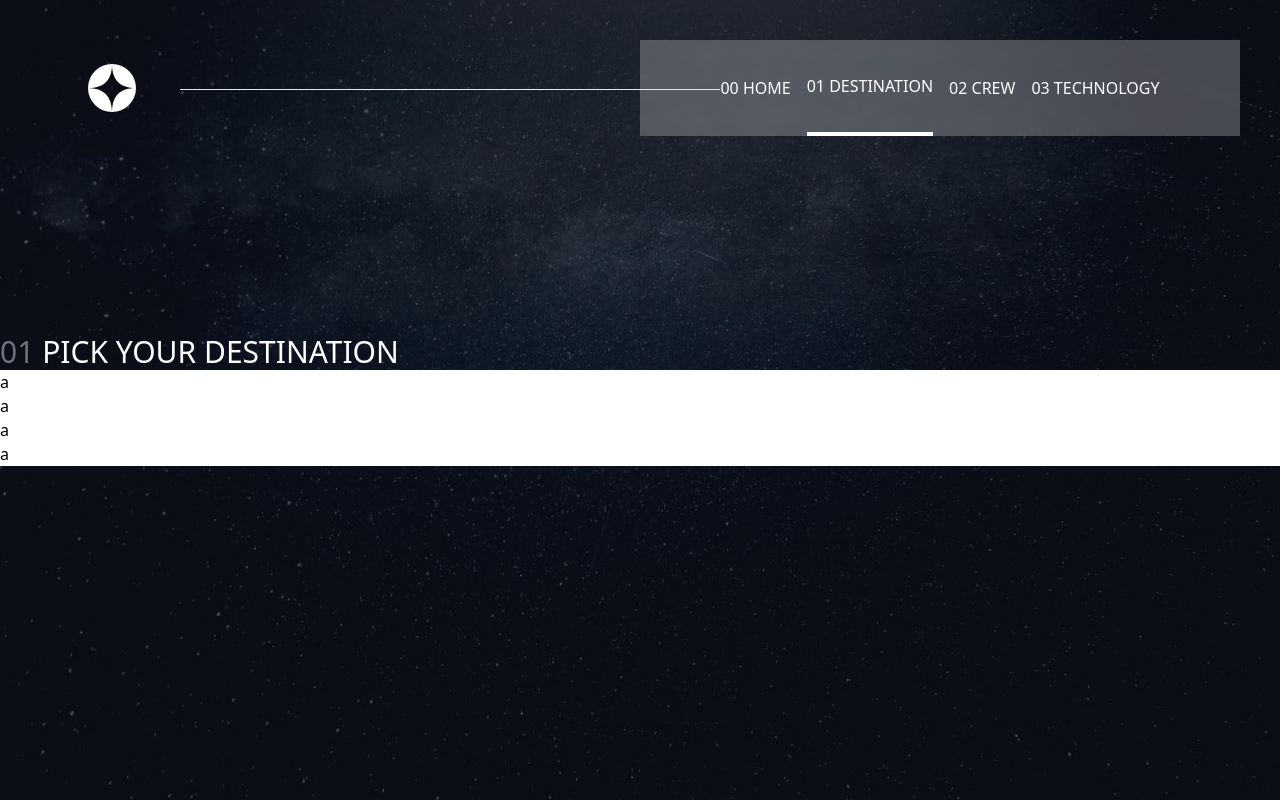
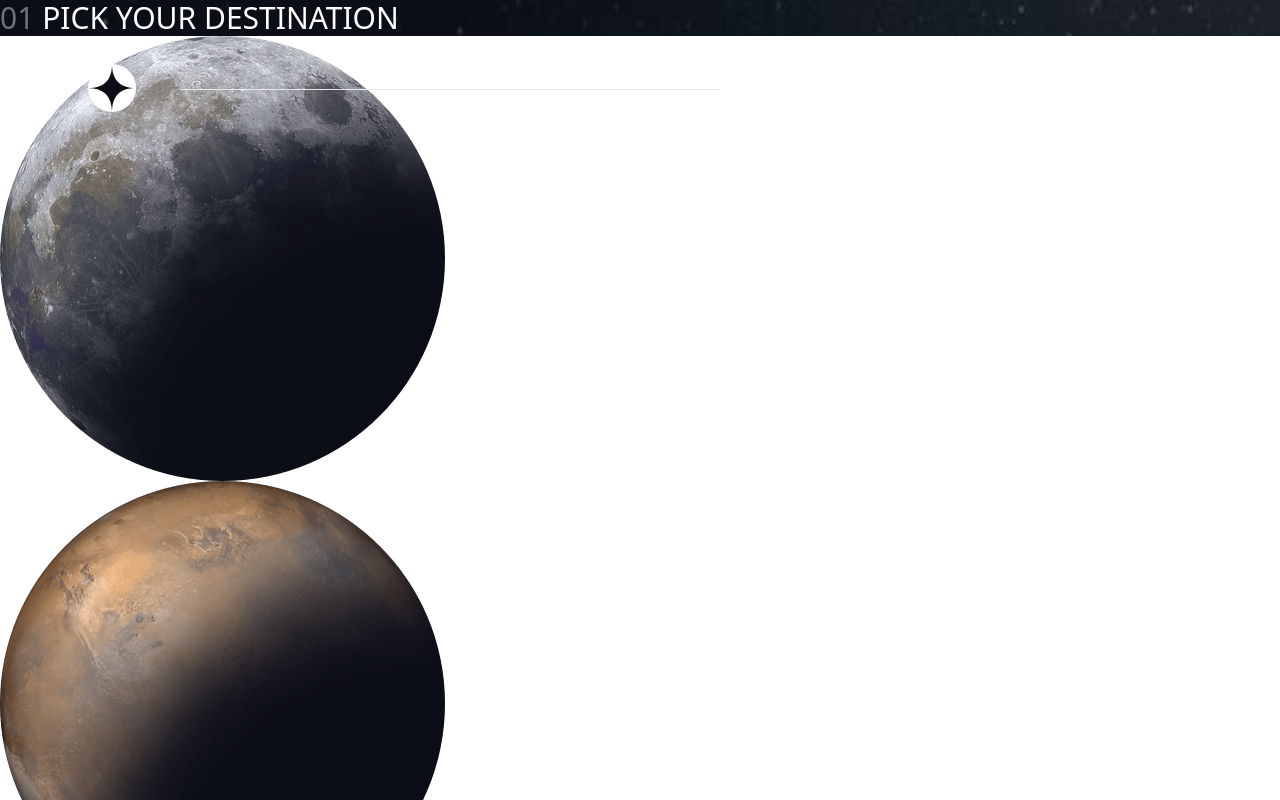
Before and after one commit to emanuel-ra/Space-tourism-website, a React (Vite) app: page /destination in a window 1280 px wide. Shown: the top 800 px of the page. Built offline with nearby package versions, Linux system fonts and the light colour scheme; a web font is replaced by a local one.

Commit message:
test dinamic images

```diff
--- a/src/components/SliderDestination.jsx
+++ b/src/components/SliderDestination.jsx
@@ -2,11 +2,18 @@ import {data} from "../data/data"
 
 function SliderDestination() {
     let destinations = data.destinations;
+
+
   return (
     <>
         <section className="bg-white">
-            {destinations.map( item => ((
-                <h1>a</h1>
+            {destinations.map( (item,index) => ((
+
+
+
+                <article className="" key={index}>
+                    <img src={new URL(item.images.png, import.meta.url).href} alt={item.name} />
+                </article>
             )))}
         </section>
     </>
--- a/src/data/data.js
+++ b/src/data/data.js
@@ -3,8 +3,8 @@ export const data = {
     {
       name: "Moon",
       images: {
-        png: "./assets/destination/image-moon.png",
-        webp: "./assets/destination/image-moon.webp",
+        png: "../assets/destination/image-moon.png",
+        webp: "../assets/destination/image-moon.webp",
       },
       description:
         "See our planet as you’ve never seen it before. A perfect relaxing trip away to help regain perspective and come back refreshed. While you’re there, take in some history by visiting the Luna 2 and Apollo 11 landing sites.",
@@ -14,8 +14,8 @@ export const data = {
     {
       name: "Mars",
       images: {
-        png: "./assets/destination/image-mars.png",
-        webp: "./assets/destination/image-mars.webp",
+        png: "../assets/destination/image-mars.png",
+        webp: "../assets/destination/image-mars.webp",
       },
       description:
         "Don’t forget to pack your hiking boots. You’ll need them to tackle Olympus Mons, the tallest planetary mountain in our solar system. It’s two and a half times the size of Everest!",
@@ -25,8 +25,8 @@ export const data = {
     {
       name: "Europa",
       images: {
-        png: "./assets/destination/image-europa.png",
-        webp: "./assets/destination/image-europa.webp",
+        png: "../assets/destination/image-europa.png",
+        webp: "../assets/destination/image-europa.webp",
       },
       description:
         "The smallest of the four Galilean moons orbiting Jupiter, Europa is a winter lover’s dream. With an icy surface, it’s perfect for a bit of ice skating, curling, hockey, or simple relaxation in your snug wintery cabin.",
@@ -36,8 +36,8 @@ export const data = {
     {
       name: "Titan",
       images: {
-        png: "./assets/destination/image-titan.png",
-        webp: "./assets/destination/image-titan.webp",
+        png: "../assets/destination/image-titan.png",
+        webp: "../assets/destination/image-titan.webp",
       },
       description:
         "The only moon known to have a dense atmosphere other than Earth, Titan is a home away from home (just a few hundred degrees colder!). As a bonus, you get striking views of the Rings of Saturn.",
@@ -49,8 +49,8 @@ export const data = {
     {
       name: "Douglas Hurley",
       images: {
-        png: "./assets/crew/image-douglas-hurley.png",
-        webp: "./assets/crew/image-douglas-hurley.webp",
+        png: "../assets/crew/image-douglas-hurley.png",
+        webp: "../assets/crew/image-douglas-hurley.webp",
       },
       role: "Commander",
       bio: "Douglas Gerald Hurley is an American engineer, former Marine Corps pilot and former NASA astronaut. He launched into space for the third time as commander of Crew Dragon Demo-2.",
@@ -58,8 +58,8 @@ export const data = {
     {
       name: "Mark Shuttleworth",
       images: {
-        png: "./assets/crew/image-mark-shuttleworth.png",
-        webp: "./assets/crew/image-mark-shuttleworth.webp",
+        png: "../assets/crew/image-mark-shuttleworth.png",
+        webp: "../assets/crew/image-mark-shuttleworth.webp",
       },
       role: "Mission Specialist",
       bio: "Mark Richard Shuttleworth is the founder and CEO of Canonical, the company behind the Linux-based Ubuntu operating system. Shuttleworth became the first South African to travel to space as a space tourist.",
@@ -67,8 +67,8 @@ export const data = {
     {
       name: "Victor Glover",
       images: {
-        png: "./assets/crew/image-victor-glover.png",
-        webp: "./assets/crew/image-victor-glover.webp",
+        png: "../assets/crew/image-victor-glover.png",
+        webp: "../assets/crew/image-victor-glover.webp",
       },
       role: "Pilot",
       bio: "Pilot on the first operational flight of the SpaceX Crew Dragon to the International Space Station. Glover is a commander in the U.S. Navy where he pilots an F/A-18.He was a crew member of Expedition 64, and served as a station systems flight engineer.",
@@ -76,8 +76,8 @@ export const data = {
     {
       name: "Anousheh Ansari",
       images: {
-        png: "./assets/crew/image-anousheh-ansari.png",
-        webp: "./assets/crew/image-anousheh-ansari.webp",
+        png: "../assets/crew/image-anousheh-ansari.png",
+        webp: "../assets/crew/image-anousheh-ansari.webp",
       },
       role: "Flight Engineer",
       bio: "Anousheh Ansari is an Iranian American engineer and co-founder of Prodea Systems. Ansari was the fourth self-funded space tourist, the first self-funded woman to fly to the ISS, and the first Iranian in space.",
@@ -87,8 +87,8 @@ export const data = {
     {
       name: "Launch vehicle",
       images: {
-        portrait: "./assets/technology/image-launch-vehicle-portrait.jpg",
-        landscape: "./assets/technology/image-launch-vehicle-landscape.jpg",
+        portrait: "../assets/technology/image-launch-vehicle-portrait.jpg",
+        landscape: "../assets/technology/image-launch-vehicle-landscape.jpg",
       },
       description:
         "A launch vehicle or carrier rocket is a rocket-propelled vehicle used to carry a payload from Earth's surface to space, usually to Earth orbit or beyond. Our WEB-X carrier rocket is the most powerful in operation. Standing 150 metres tall, it's quite an awe-inspiring sight on the launch pad!",
@@ -96,8 +96,8 @@ export const data = {
     {
       name: "Spaceport",
       images: {
-        portrait: "./assets/technology/image-spaceport-portrait.jpg",
-        landscape: "./assets/technology/image-spaceport-landscape.jpg",
+        portrait: "../assets/technology/image-spaceport-portrait.jpg",
+        landscape: "../assets/technology/image-spaceport-landscape.jpg",
       },
       description:
         "A spaceport or cosmodrome is a site for launching (or receiving) spacecraft, by analogy to the seaport for ships or airport for aircraft. Based in the famous Cape Canaveral, our spaceport is ideally situated to take advantage of the Earth’s rotation for launch.",
@@ -105,8 +105,8 @@ export const data = {
     {
       name: "Space capsule",
       images: {
-        portrait: "./assets/technology/image-space-capsule-portrait.jpg",
-        landscape: "./assets/technology/image-space-capsule-landscape.jpg",
+        portrait: "../assets/technology/image-space-capsule-portrait.jpg",
+        landscape: "../assets/technology/image-space-capsule-landscape.jpg",
       },
       description:
         "A space capsule is an often-crewed spacecraft that uses a blunt-body reentry capsule to reenter the Earth's atmosphere without wings. Our capsule is where you'll spend your time during the flight. It includes a space gym, cinema, and plenty of other activities to keep you entertained.",
```
